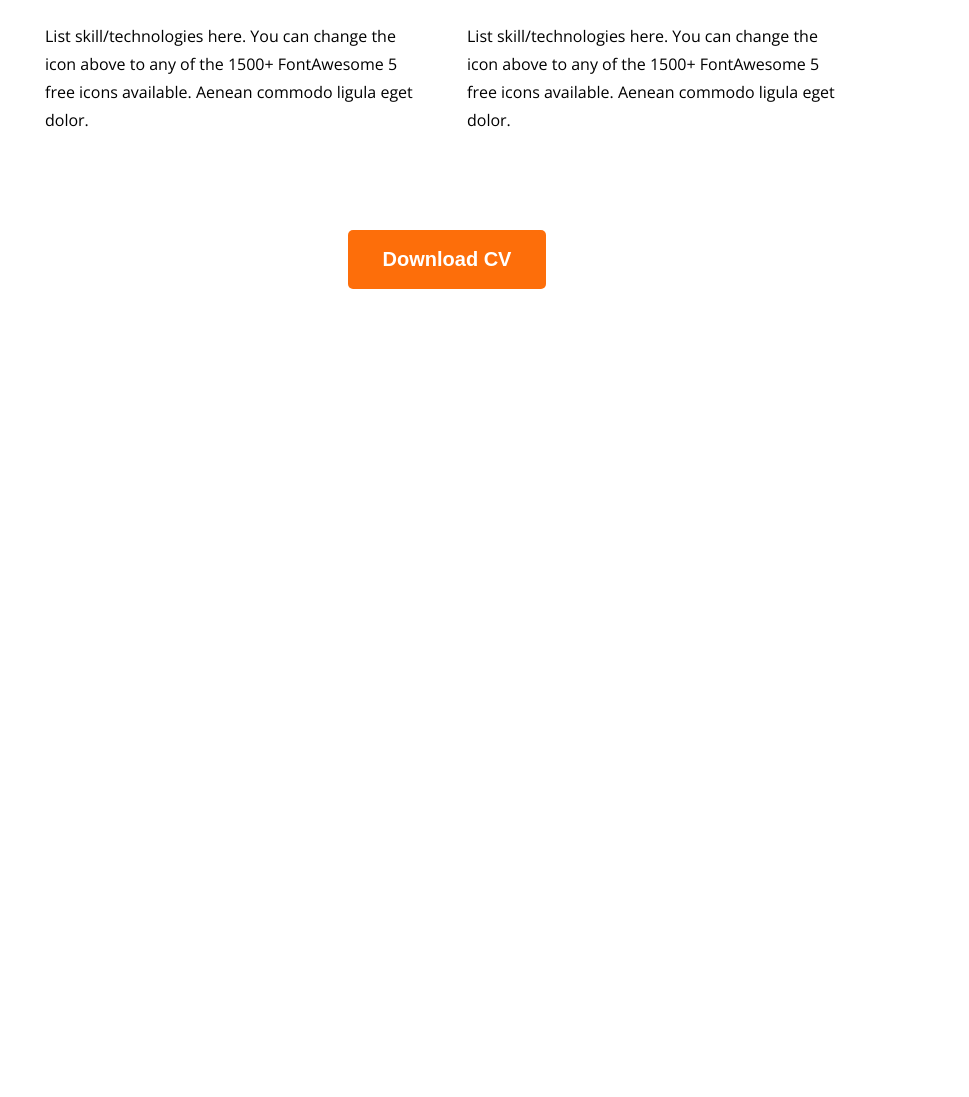
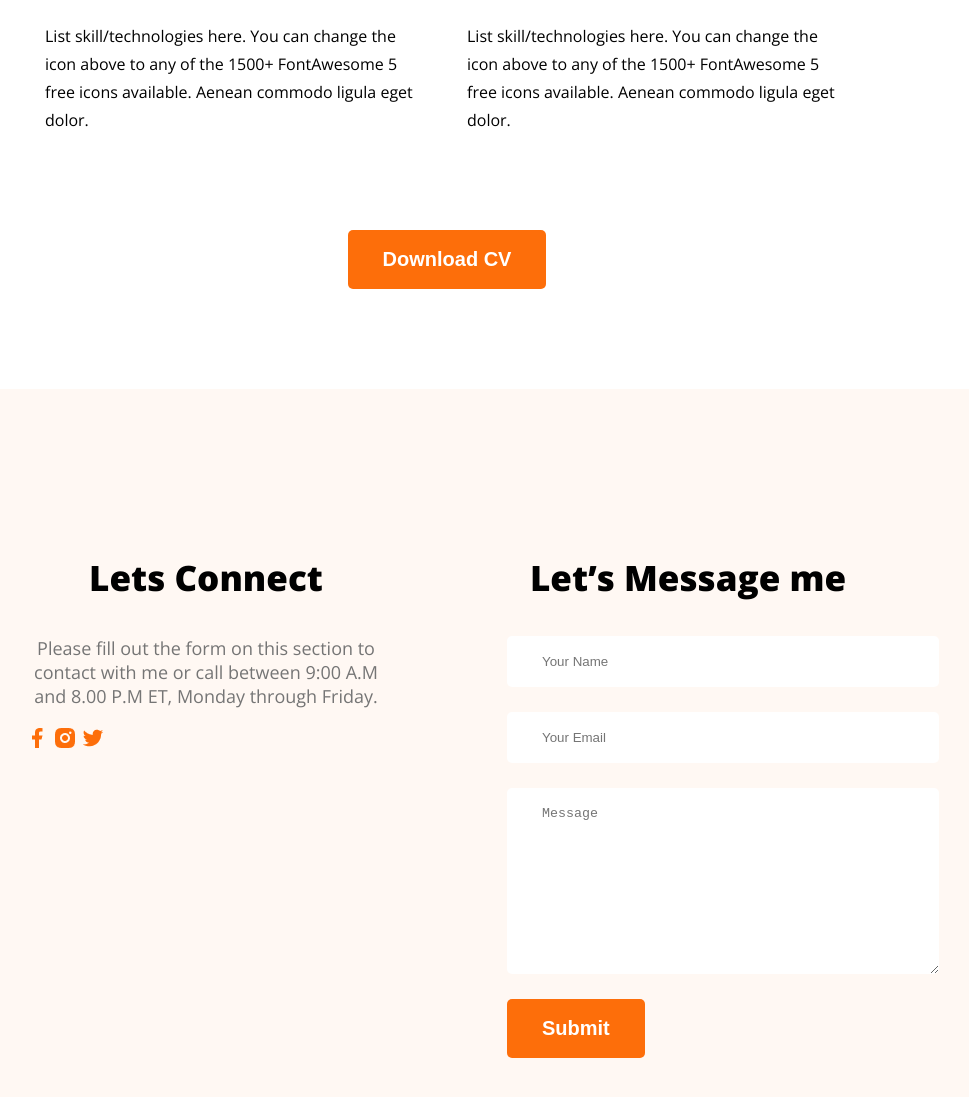
Before and after one commit to sadeeabdullah/webdeveloper-portfolio, a plain HTML site: page index.html in a window 1280 px wide. Shown: the part 3915-5012 px from the top of the page, without its empty margins (193-1162 px from the left). Before the commit the page ends 4212 px from the top, so only its background shows below. Drawn offline with nearby package versions, Linux system fonts and the light colour scheme.

Commit message:
added footer

```diff
--- a/index.html
+++ b/index.html
@@ -163,6 +163,28 @@
     </main>
 
     <footer>
+        <div class="footer-coloumn">
+            <h3 class="section-title">Lets Connect</h3>
+            <p class="section-description">Please fill out the form on this section to contact with me or call between 9:00 A.M and 8.00 P.M ET, Monday through Friday.</p>
+            <div class="socialmedia-link">
+
+
+                <a href=""><img src="./images/icons/facebook.png" alt=""></a>
+                <a href=""><img src="./images/icons/insta.png" alt=""></a>
+                <a href=""><img src="./images/icons/twitter.png" alt=""></a>
+            </div>
+        </div>
+        <div class="footer-coloumn">
+            <h3 class="section-title">Let’s Message me</h3>
+            <form class="contact" action="">
+                <input type="text" placeholder="Your Name">
+                <input type="email" name="" placeholder="Your Email" id="">
+                <textarea name="" placeholder="Message" id="" cols="30" rows="10"></textarea>
+                <input class="btn-primary" type="submit" value="Submit">
+            </form>
+        </div>
+
+
 
 
 
--- a/styles/portfolio.css
+++ b/styles/portfolio.css
@@ -217,7 +217,7 @@ main section {
     color: #757575;
 
     font-size: 20px;
-margin-bottom: 25px;
+    margin-bottom: 25px;
     font-weight: 600;
 }
 
@@ -228,7 +228,32 @@ margin-bottom: 25px;
     line-height: 28px;
 }
 
-.download-cv{
+.download-cv {
     text-align: center;
     margin-top: 50px;
 }
+
+/* footer style */
+
+footer {
+    display: flex;
+    gap: 120px;
+    background: #FFF8F3;
+    padding: 130px 210px;
+    margin-top: 100px;
+}
+
+.footer-coloumn {
+    width: 50%;
+}
+.contact input[type="text"], .contact input[type="email"],
+textarea {
+    display: block;
+    margin-bottom: 25px;
+    padding: 18px 35px;
+    color: #757575;
+    border-radius: 5px;
+    background: #FFF;
+    border: 0;
+    width: 100%;
+}
```
